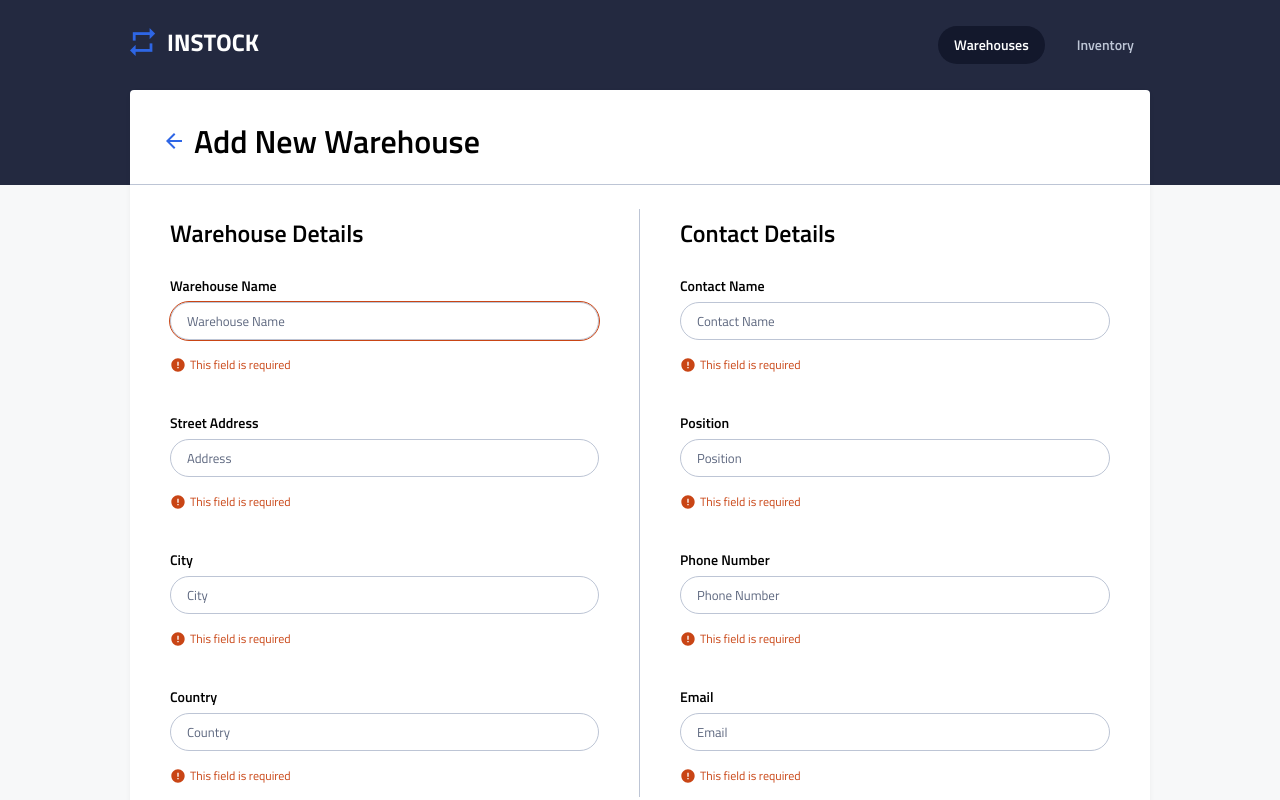
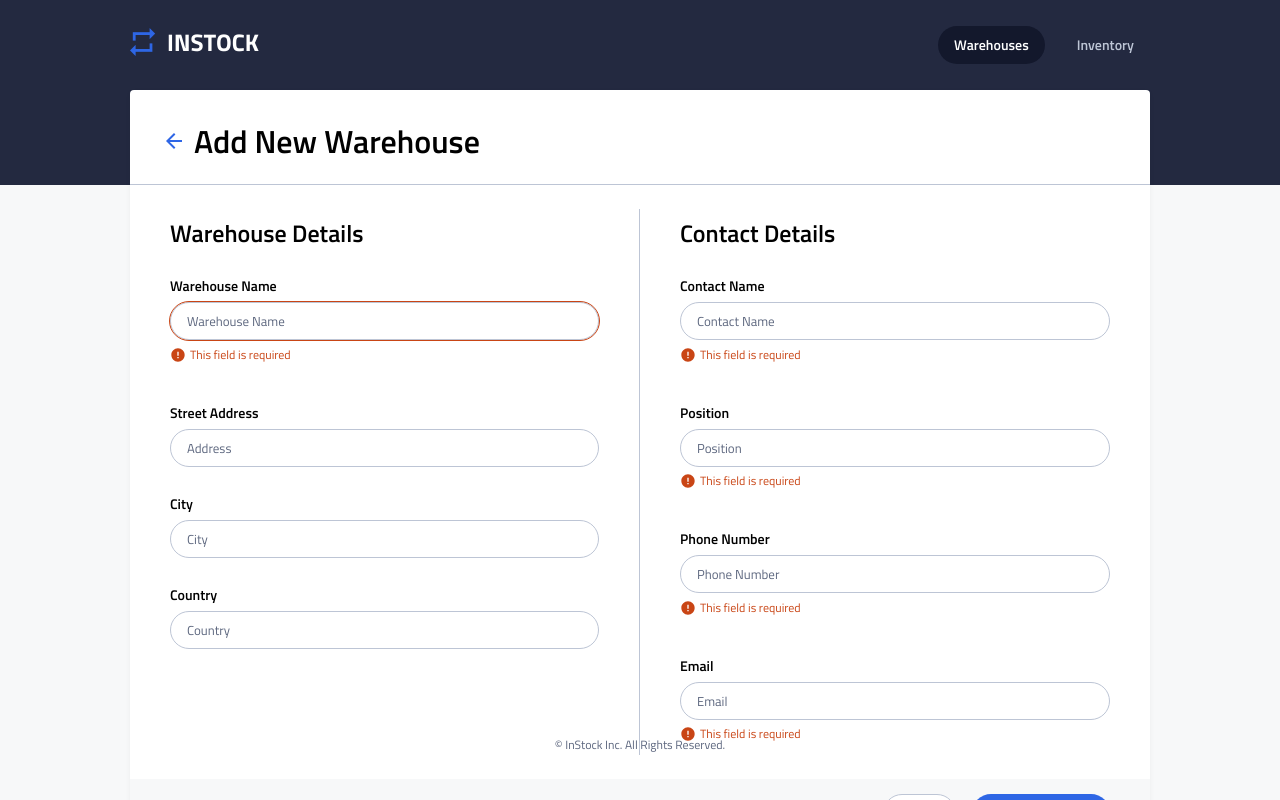
Before and after one commit to Jayingli/instock-client, a React (Create React App) app: page /warehouses in a window 1280 px wide. Both pictures are taken after typing "Sample" into the empty fields and a click on the button "+ Add New Warehouse". Shown: the top 800 px of the page. Built offline with nearby package versions, Linux system fonts and the light colour scheme; no server answers; the HTML template or start-up script is replaced by a standard one.

Commit message:
fixed footer alignment

```diff
--- a/src/App.jsx
+++ b/src/App.jsx
@@ -21,6 +21,7 @@ function App() {
         <BrowserRouter>
             <div className="App">
                 <div className="App__container">
+                    <div className="App__content">
                         {/* Header Component */}
                         <Header />
 
@@ -58,6 +59,7 @@ function App() {
                                 <Route path="*" element={<Navigate to="/" />} />
                             </Routes>
                         </div>
+                    </div>
 
                     {/* Footer Component */}
                     <Footer />
--- a/src/App.scss
+++ b/src/App.scss
@@ -8,6 +8,12 @@
     min-height: 100vh;
 
     &__container {
+        flex: 1;
+        display: flex;
+        flex-direction: column;
+    }
+
+    &__content {
         background-color: $secondary-background-hover-color;
         height: 175px;
 
--- a/src/components/AddNewWarehouse/AddNewWarehouse.jsx
+++ b/src/components/AddNewWarehouse/AddNewWarehouse.jsx
@@ -11,9 +11,7 @@ import axios from "axios";
  */
 
 const AddNewWarehouse = ({ onCancelAddWarehouse }) => {
-    //Variables
-    // const baseURL = process.env.REACT_APP_BASE_URL;
-    let navigate = useNavigate();
+    const navigate = useNavigate();
 
     //States
     const [warehouseState, setWarehouseState] = useState({
@@ -180,9 +178,7 @@ const AddNewWarehouse = ({ onCancelAddWarehouse }) => {
                         {/* Error state field required */}
                         <div
                             className="add-warehouse__error-message"
-                            style={
-                            !warehouse_name ? errorFieldRequiredShow : errorFieldRequiredHide
-                            }
+                            style={!warehouse_name && !isFieldsValid() ? errorFieldRequiredShow : errorFieldRequiredHide}
                         >
                             <p>This field is required</p>
                         </div>
@@ -201,7 +197,7 @@ const AddNewWarehouse = ({ onCancelAddWarehouse }) => {
                         {/* Error state field required */}
                         <div
                             className="add-warehouse__error-message"
-                            style={!address ? errorFieldRequiredShow : errorFieldRequiredHide}
+                            style={address && !isValidForm() ? errorFieldRequiredShow : errorFieldRequiredHide}
                         >
                             <p>This field is required</p>
                         </div>
@@ -220,7 +216,7 @@ const AddNewWarehouse = ({ onCancelAddWarehouse }) => {
                         {/* Error state field required */}
                         <div
                             className="add-warehouse__error-message"
-                            style={!city ? errorFieldRequiredShow : errorFieldRequiredHide}
+                            style={city && !isValidForm() ? errorFieldRequiredShow : errorFieldRequiredHide}
                         >
                             <p>This field is required</p>
                         </div>
@@ -239,7 +235,7 @@ const AddNewWarehouse = ({ onCancelAddWarehouse }) => {
                         {/* Error state field required */}
                         <div
                             className="add-warehouse__error-message"
-                            style={!country ? errorFieldRequiredShow : errorFieldRequiredHide}
+                            style={country && !isValidForm() ? errorFieldRequiredShow : errorFieldRequiredHide}
                         >
                             <p>This field is required</p>
                         </div>
@@ -263,9 +259,7 @@ const AddNewWarehouse = ({ onCancelAddWarehouse }) => {
                         {/* Error state field required */}
                         <div
                             className="add-warehouse__error-message"
-                            style={
-                            !contact_name ? errorFieldRequiredShow : errorFieldRequiredHide
-                            }
+                            style={!contact_name && !isValidForm() ? errorFieldRequiredShow : errorFieldRequiredHide}
                         >
                             <p>This field is required</p>
                         </div>
@@ -285,11 +279,7 @@ const AddNewWarehouse = ({ onCancelAddWarehouse }) => {
                         {/* Error state field required */}
                         <div
                             className="add-warehouse__error-message"
-                            style={
-                            !contact_position
-                                ? errorFieldRequiredShow
-                                : errorFieldRequiredHide
-                            }
+                            style={!contact_position && !isValidForm() ? errorFieldRequiredShow : errorFieldRequiredHide}
                         >
                             <p>This field is required</p>
                         </div>
@@ -309,9 +299,7 @@ const AddNewWarehouse = ({ onCancelAddWarehouse }) => {
                         {/* Error state field required */}
                         <div
                             className="add-warehouse__error-message"
-                            style={
-                            !contact_phone ? errorFieldRequiredShow : errorFieldRequiredHide
-                            }
+                            style={!contact_phone && !isValidForm() ? errorFieldRequiredShow : errorFieldRequiredHide}
                         >
                             <p>This field is required</p>
                         </div>
@@ -331,9 +319,7 @@ const AddNewWarehouse = ({ onCancelAddWarehouse }) => {
                         {/* Error state field required */}
                         <div
                             className="add-warehouse__error-message"
-                            style={
-                            !contact_email ? errorFieldRequiredShow : errorFieldRequiredHide
-                            }
+                            style={!contact_email && !isValidForm() ? errorFieldRequiredShow : errorFieldRequiredHide}
                         >
                             <p>This field is required</p>
                         </div>
--- a/src/components/AddNewWarehouse/AddNewWarehouse.scss
+++ b/src/components/AddNewWarehouse/AddNewWarehouse.scss
@@ -110,7 +110,7 @@
 
     &__error-message {
         @include mobile-text-bodysmall-p3();
-        margin-top: 0.25rem;
+        margin-top: -0.25rem;
         color: $label-outofstock-color;
         padding-left: 1.25rem;
         background-image: url('../../assets/icons/error-24px.svg');
@@ -120,7 +120,7 @@
 
         @include tablet {
             @include tablet-text-bodysmall-p3();
-            margin-top: 0.25rem;
+            margin-top: -0.4rem;
         }
     }
 
--- a/src/components/Footer/Footer.scss
+++ b/src/components/Footer/Footer.scss
@@ -5,7 +5,8 @@
     @include mobile-padding();
     display: flex;
     justify-content: center;
-    align-items: flex-end;
+    align-items: center;
+    margin-top: auto;
     height: 75px;
 
     @include tablet {
```
Lines whose indentation alone changed are shown as unchanged.
